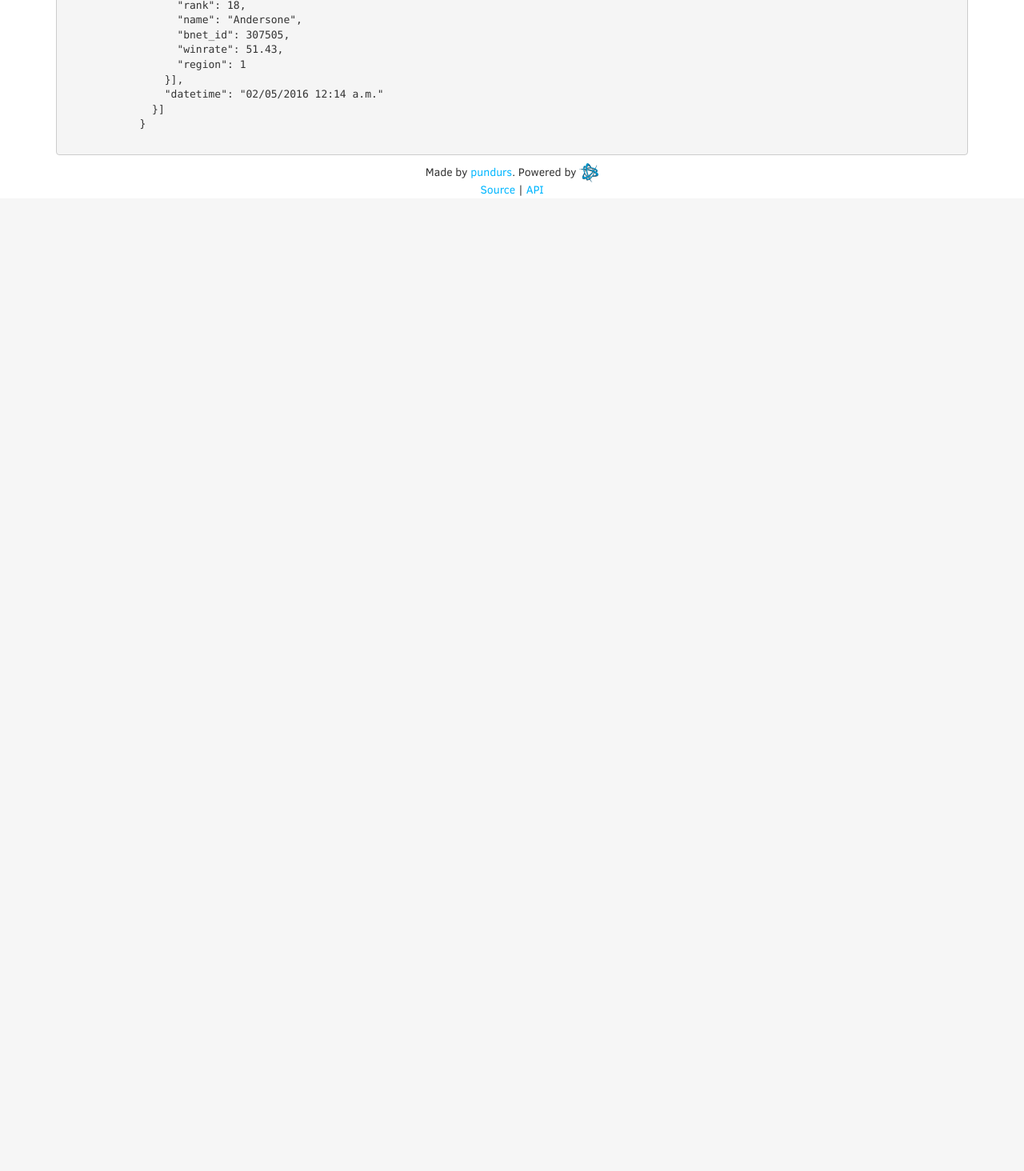
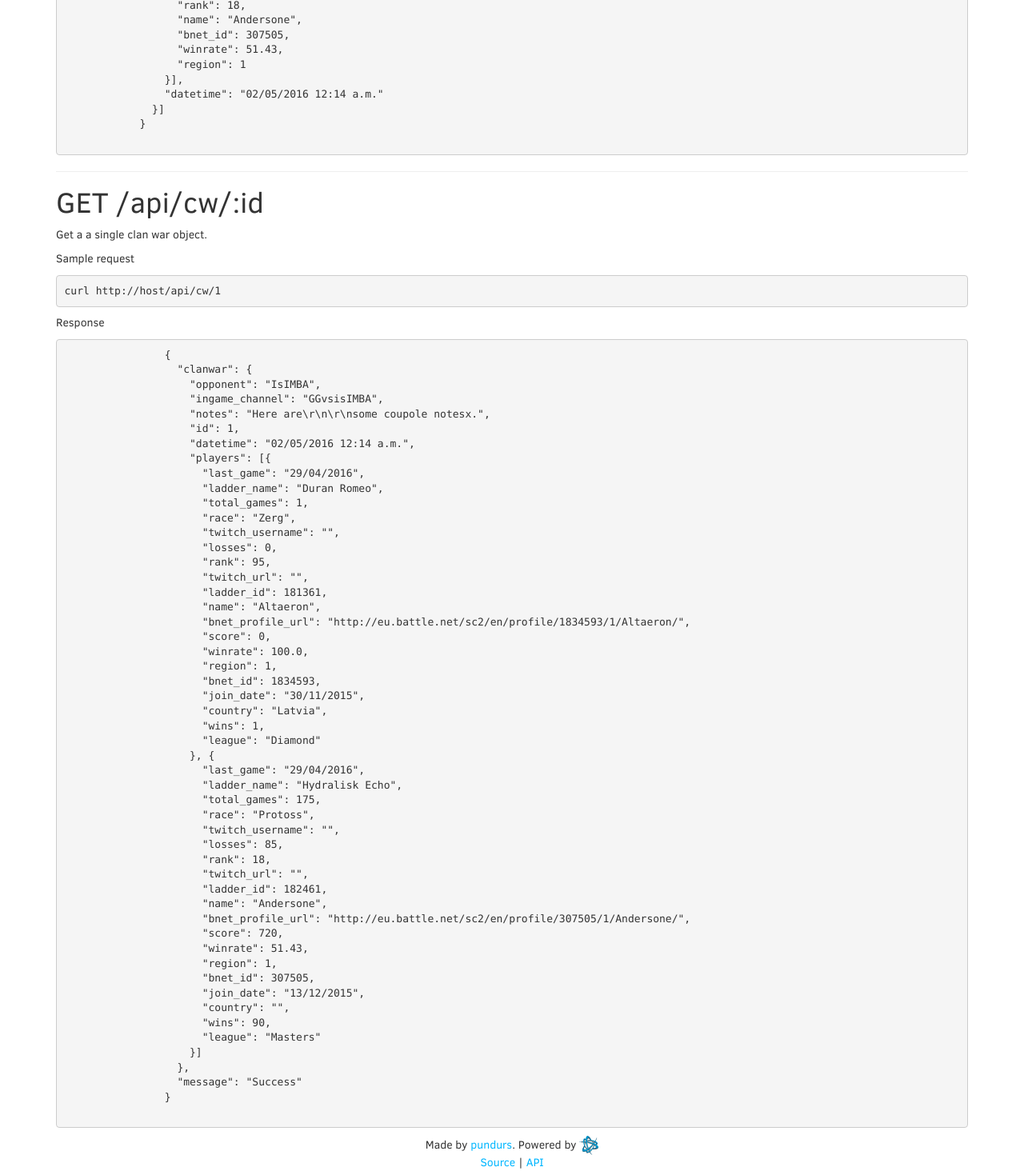
Before and after one commit to paskausks/sc2cm, a Django app: template sc2clanman/templates/sc2clanman/api.html in a window 1280 px wide. Shown: the part 3444-4908 px from the top of the page at 80% size. Before the commit the page ends 3689 px from the top, so only its background shows below. Run offline with Django 3.2, Linux system fonts and the light colour scheme; the template is opened without the code that fills it, so the values that code supplies are empty; some libraries are stand-ins or nearby versions.

Commit message:
Added API endpoint to return a a single clan war.

```diff
--- a/sc2clanman/api/urls.py
+++ b/sc2clanman/api/urls.py
@@ -7,4 +7,5 @@ urlpatterns = [
     url(r'^player/(?P<keyword>\w+)/$', views.PlayerView.as_view(), name='player'),
     url(r'^top$', views.TopView.as_view(), name='top'),
     url(r'^cw$', views.ClanWarView.as_view(), name='clan_wars'),
+    url(r'^cw/(?P<cw_id>\d+)/$', views.ClanWarDetailView.as_view(), name='clan_war_detail'),
 ]
--- a/sc2clanman/templates/sc2clanman/api.html
+++ b/sc2clanman/templates/sc2clanman/api.html
@@ -187,6 +187,66 @@ template for members list.
               }]
             }
             </pre>
+            <hr>
+
+            <h1>GET /api/cw/:id</h1>
+            <p>{% blocktrans %}Get a a single clan war object.{% endblocktrans %}</p>
+            <p>{% blocktrans %}Sample request{% endblocktrans %}</p>
+            <pre>curl http://host/api/cw/1</pre>
+            <p>{% trans "Response" %}</p>
+            <pre>
+                {
+                  "clanwar": {
+                    "opponent": "IsIMBA",
+                    "ingame_channel": "GGvsisIMBA",
+                    "notes": "Here are\r\n\r\nsome coupole notesx.",
+                    "id": 1,
+                    "datetime": "02/05/2016 12:14 a.m.",
+                    "players": [{
+                      "last_game": "29/04/2016",
+                      "ladder_name": "Duran Romeo",
+                      "total_games": 1,
+                      "race": "Zerg",
+                      "twitch_username": "",
+                      "losses": 0,
+                      "rank": 95,
+                      "twitch_url": "",
+                      "ladder_id": 181361,
+                      "name": "Altaeron",
+                      "bnet_profile_url": "http://eu.battle.net/sc2/en/profile/1834593/1/Altaeron/",
+                      "score": 0,
+                      "winrate": 100.0,
+                      "region": 1,
+                      "bnet_id": 1834593,
+                      "join_date": "30/11/2015",
+                      "country": "Latvia",
+                      "wins": 1,
+                      "league": "Diamond"
+                    }, {
+                      "last_game": "29/04/2016",
+                      "ladder_name": "Hydralisk Echo",
+                      "total_games": 175,
+                      "race": "Protoss",
+                      "twitch_username": "",
+                      "losses": 85,
+                      "rank": 18,
+                      "twitch_url": "",
+                      "ladder_id": 182461,
+                      "name": "Andersone",
+                      "bnet_profile_url": "http://eu.battle.net/sc2/en/profile/307505/1/Andersone/",
+                      "score": 720,
+                      "winrate": 51.43,
+                      "region": 1,
+                      "bnet_id": 307505,
+                      "join_date": "13/12/2015",
+                      "country": "",
+                      "wins": 90,
+                      "league": "Masters"
+                    }]
+                  },
+                  "message": "Success"
+                }
+            </pre>
         </div>
     </div>
 </div>
```
Also changed, not shown: sc2clanman/api/views.py (+19 -0 lines).
